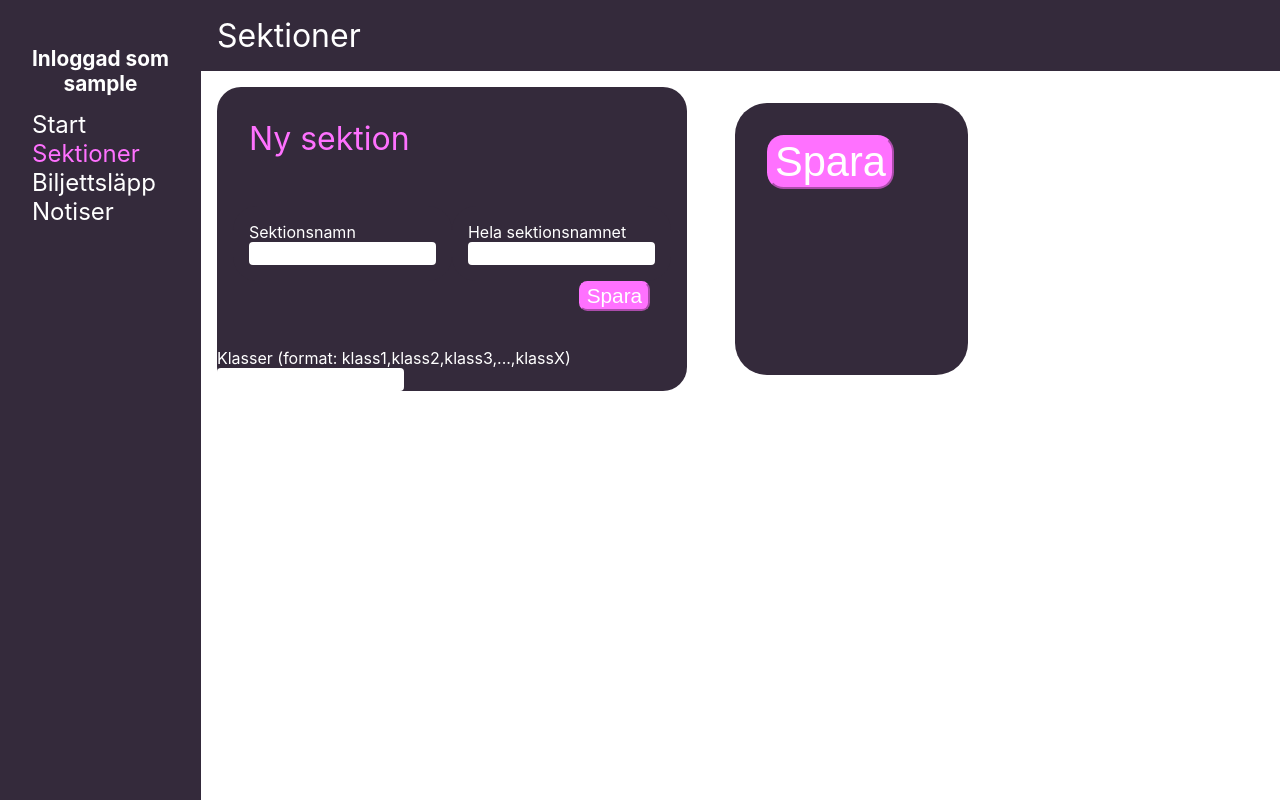
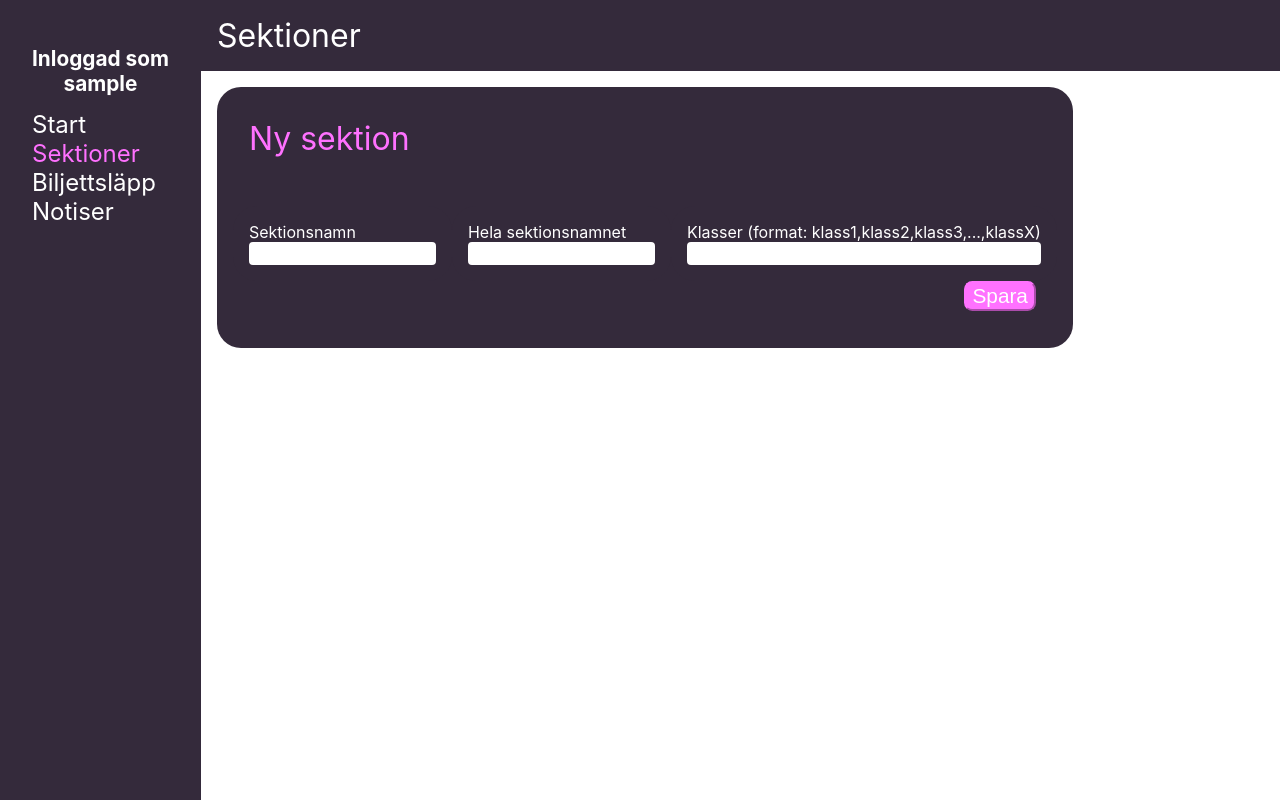
Before and after one commit to UTNkar/TD-app-admin-interface, a Django app: page /sections/create/ in a window 1280 px wide. Run offline with Django 3.2, Linux system fonts and the light colour scheme; the visitor is signed in with stand-in values (Sample User, id 1); some web fonts are replaced.

Commit message:
added classes to sections

```diff
--- a/adminInterface/adminInterface/templates/create_section.html
+++ b/adminInterface/adminInterface/templates/create_section.html
@@ -20,6 +20,9 @@
                     <div id="content">
                         Hela sektionsnamnet <br> {{ form.sectionFullName }}
                     </div>
+                    <div id="content">
+                    Klasser (format: klass1,klass2,klass3,...,klassX) <br> {{form.classes}}
+                </div>
                 </div>
                 <div>
                     <button onclick="return saveAlert()" id="submit-button" type="submit" class="save btn btn-default">
@@ -29,23 +32,6 @@
                         Spara
                         {% endif %}
                     </button>
-                </div>
-            </div>
-            <div id="table-row-2">
-                <div id="col-2">
-                    Klasser (format: klass1,klass2,klass3,...,klassX) <br> {{form.classes}}
-                </div>
-            </div>
-
-            </div>
-                <div id="new-event">
-                <button onclick="return saveAlert()" id="submit-button" type="submit" class="save btn btn-default">
-                    {% if edit_event %}
-                    Spara ändringar
-                    {%else%}
-                    Spara
-                    {% endif %}
-                </button>
                 </div>
             </div>
         </div>
--- a/adminInterface/adminInterface/templates/sections.html
+++ b/adminInterface/adminInterface/templates/sections.html
@@ -17,6 +17,9 @@
         <div class="content">
             Långnamn: {{section.sectionFullName}}
         </div>
+        <div class="content">
+            Klasser: {{section.classes}}
+        </div>
         <div class="buttons">
             <a class="button" onclick="return deleteAlert()" href="{%url 'delete_section' section.firebase_id %}">
                 Ta bort
```
